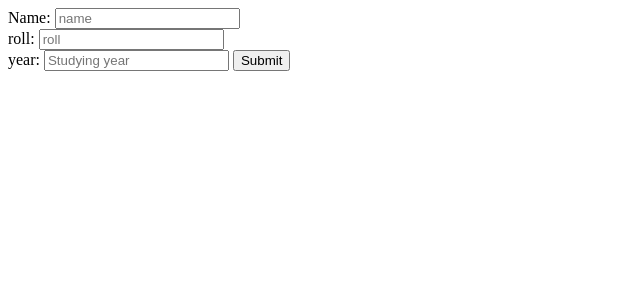
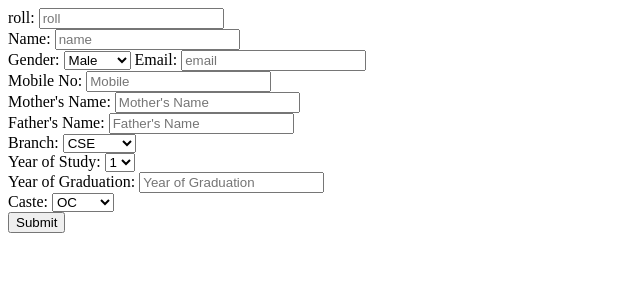
Before and after one commit to nuthankalyan/Streamlining_Student_Data_Management, a Flask app: page / in a window 1280 px wide. Shown: the top 300 px of the page, without its empty margins (0-640 px from the left). Run offline with Flask 3, Linux system fonts and the light colour scheme.

Commit message:
added inputs index.html and added query file

```diff
--- a/templates/index.html
+++ b/templates/index.html
@@ -8,14 +8,61 @@
 </head>
 <body>
     <form action="" method="post">
+        <label for="roll">roll:</label>
+        <input type="text" id="roll" name="roll" placeholder="roll">
+        <br>
         <label for="name">Name:</label>
-        <input type="text" id="name" name="name" placeholder="name">
+        <input type="text" id="name" name="name" placeholder="name" required>
         <br>
-        <label for="roll">roll:</label>
-        <input type="number" id="roll" name="roll" placeholder="roll">
+        <label for="Gender">Gender:</label>
+        <select name="Gender" id="gender" required>
+            <option value="Male">Male</option>
+            <option value="Female">Female</option>
+            <option value="Others">Others</option>
+        </select>
+        <label for="email">Email:</label>
+        <input type="email" id="email" name="email" placeholder="email" required>
         <br>
-        <label for="year">year:</label>
-        <input type="number" id="year" name="year" placeholder="Studying year">
+        <label for="phone">Mobile No:</label>
+        <input type="text" id="phone" name="phone" placeholder="Mobile" required>
+        <br>
+        <label for="mother">Mother's Name:</label>
+        <input type="text" id="mother" name="mother" placeholder="Mother's Name" required>
+        <br>
+        <label for="father">Father's Name:</label>
+        <input type="text" id="father" name="father" placeholder="Father's Name" required>
+        <br>
+        <label for="branch">Branch:</label>
+        <select name="branch" id="branch" required>
+            <option value="CSE">CSE</option>
+            <option value="ECE">ECE</option>
+            <option value="MECH">MECH</option>
+            <option value="AERO">AERO</option>
+            <option value="IT">IT</option>
+            <option value="CSIT">CSIT</option>
+            <option value="CSEDS">CSE-DS</option>
+            <option value="CSECS">CSE-CS</option>
+        </select>
+        <br>
+        <label for="yearofstudy">Year of Study:</label>
+        <select name="yearofstudy" id="yearofstudy" required>
+            <option value="1">1</option>
+            <option value="2">2</option>
+            <option value="3">3</option>
+            <option value="4">4</option>
+        </select>
+        <br>
+        <label for="yearofgraduation">Year of Graduation:</label>
+        <input type="number" id="yearofgraduation" name="yearofgraduation" placeholder="Year of Graduation" required>
+        <br>
+        <label for="caste">Caste:</label>
+        <select name="caste" id="caste" required>
+            <option value="OC">OC</option>
+            <option value="BC">BC</option>
+            <option value="SC/ST">SC/ST</option>
+            <option value="Others">Others</option>
+        </select>
+        <br>
         <button type="submit">Submit</button>
     </form>
 </body>
```
